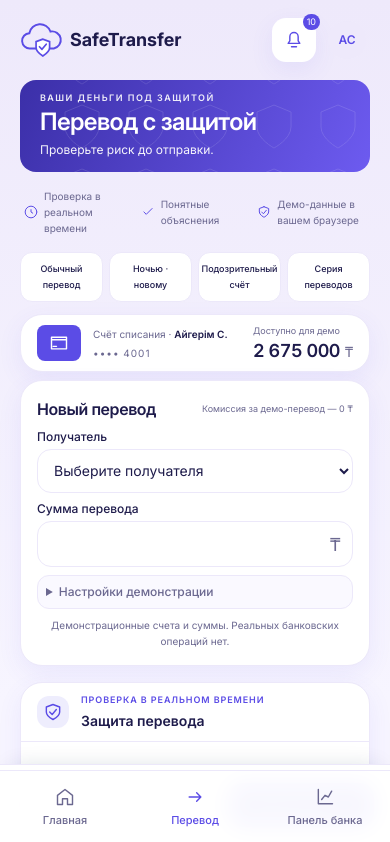
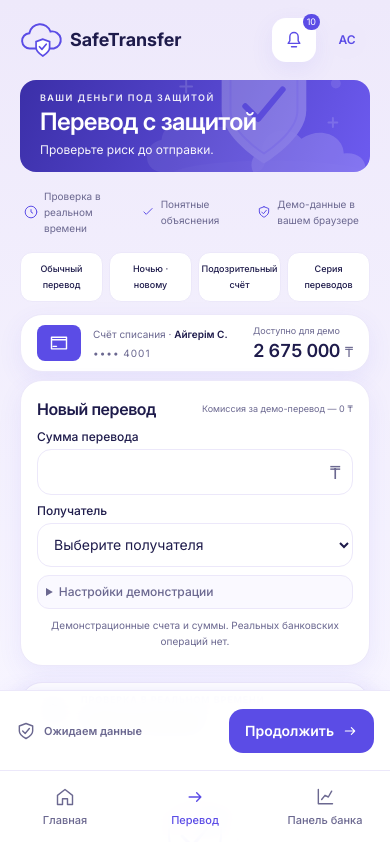
Before and after one commit to ramazanabdimalik/ITU-HACKATHON, a Next.js app in the folder web/: page /transfer in a window 390 px wide. Shown: the top 842 px of the page. Built offline with nearby package versions, Linux system fonts and the light colour scheme.

Commit message:
style: refine transfer protection and mobile decision layout

```diff
--- a/web/app/globals.css
+++ b/web/app/globals.css
@@ -96,3 +96,8 @@
 .app-bottom-nav a[aria-current="page"] { color: var(--primary); }
 @media (max-width: 1023px) { .app-main { padding-bottom: calc(var(--nav-height) + 24px + env(safe-area-inset-bottom)); } footer { padding-bottom: calc(var(--nav-height) + 24px + env(safe-area-inset-bottom)) !important; } }
 @media (prefers-reduced-motion: reduce) { button:active:not(:disabled) { transform: none; } }
+
+.mobile-transfer-bar { bottom: calc(var(--nav-height) + env(safe-area-inset-bottom)); padding-bottom: 12px; }
+.risk-panel[data-level="high"] { border-color: var(--danger-border); }
+@media (max-width: 1023px) { html { scroll-padding-bottom: 180px; } input, select, summary { scroll-margin-bottom: 180px; } }
+@media (min-width: 1024px) { .risk-panel .risk-gauge { max-height: 112px; } }
--- a/web/components/hero-band.tsx
+++ b/web/components/hero-band.tsx
@@ -1,8 +1,7 @@
-import { useId } from "react";
+import { CloudShield } from "./cloud-art";
 export function HeroBand({ eyebrow, title, subtitle, children }: { eyebrow: string; title: string; subtitle: string; children?: React.ReactNode }) {
-  const pattern = useId();
   return <section className="hero-band relative mb-3 overflow-hidden rounded-2xl px-5 py-3 text-white">
-    <svg className="pointer-events-none absolute -top-12 right-0 h-48 w-80 opacity-[.12]" viewBox="0 0 320 190" fill="none" aria-hidden="true"><defs><pattern id={pattern} width="64" height="64" patternUnits="userSpaceOnUse"><path d="m32 8-17 7v15c0 12 17 21 17 21s17-9 17-21V15L32 8Z" stroke="white" strokeWidth="1" /></pattern></defs><rect width="320" height="190" fill={`url(#${pattern})`} /></svg>
+    <CloudShield className="pointer-events-none absolute -right-5 -top-14 h-48 w-64 opacity-25" />
     <div className="relative flex flex-wrap items-center justify-between gap-3"><div><p className="mb-1 text-[9px] leading-3 font-semibold tracking-[.16em] text-white/90">{eyebrow}</p><div className="flex flex-wrap items-baseline gap-x-5 gap-y-1"><h1 className="text-2xl leading-7 font-semibold tracking-tight">{title}</h1><p className="max-w-xl text-xs leading-5 text-white/95">{subtitle}</p></div></div>{children}</div>
   </section>;
 }
--- a/web/components/mobile-transfer-bar.tsx
+++ b/web/components/mobile-transfer-bar.tsx
@@ -6,7 +6,7 @@ import { Icon } from "./icon";
 export function MobileTransferBar({ result, status, busy }: { result?: ScoreResponse; status: string; busy: boolean }) {
   const { copy } = useApp();
   const style = result ? riskStyles[result.level] : undefined;
-  return <div data-mobile-transfer-bar className="mobile-transfer-bar fixed inset-x-0 bottom-0 z-30 flex min-h-20 items-center justify-between gap-3 border-t border-line bg-white/95 px-4 py-3 shadow-[0_-6px_24px_-12px_#112d4333] backdrop-blur-md sm:hidden">
+  return <div data-mobile-transfer-bar className="mobile-transfer-bar fixed inset-x-0 bottom-0 z-30 flex min-h-20 items-center justify-between gap-3 border-t border-line bg-white/95 px-4 py-3 shadow-[0_-6px_24px_-12px_#5B4CE633] backdrop-blur-md lg:hidden">
     <div role="status" aria-live="polite" className={`flex min-w-0 items-center gap-2 text-[11px] font-semibold leading-5 ${style?.text ?? "text-muted"}`}><Icon name={style?.icon ?? (status === "loading" ? "clock" : "shield")} className="h-5 w-5 shrink-0" /><span>{result ? <><span className="mr-1 tabular-nums">{result.score}</span>· {copy[result.level]}</> : status === "loading" ? copy.mobileChecking : status === "error" ? copy.mobileCheckError : copy.mobileIdle}</span></div>
     <button type="submit" form="transfer-form" disabled={busy} aria-busy={busy} className="primary-button max-w-[55%] shrink-0 px-4">{busy ? copy.mobileChecking : copy.submit}<Icon name="arrow" className="h-4 w-4" /></button>
   </div>;
--- a/web/components/transfer-form.tsx
+++ b/web/components/transfer-form.tsx
@@ -24,11 +24,11 @@ export function TransferForm({ values, recipients, onChange, onSubmit, busy = fa
   return <form id="transfer-form" onSubmit={submit} aria-busy={busy} noValidate className="panel p-4" aria-labelledby="form-title">
     <div className="mb-2 flex items-center justify-between gap-3"><h2 id="form-title" className="text-base font-semibold tracking-tight">{copy.formTitle}</h2><span className="text-right text-[9px] leading-4 text-muted">{copy.amountHint}</span></div>
     <fieldset disabled={busy} className="grid gap-2 sm:grid-cols-2">
+      <div><label className="label" htmlFor="transfer-amount">{copy.amount}</label><div className="relative"><input id="transfer-amount" className="field pr-10 text-base font-semibold tabular-nums" inputMode="decimal" autoComplete="off" value={values.amount} maxLength={24} onChange={(e) => onChange({ amount: e.target.value })} onBlur={() => { setTouched({ ...touched, amount: true }); const amount = parseAmount(values.amount); if (Number.isFinite(amount)) onChange({ amount: formatAmountInput(amount) }); }} aria-invalid={Boolean(error("amount"))} aria-describedby={error("amount") ? "amount-error" : "amount-hint"} /><span className="pointer-events-none absolute right-3 top-2.5 text-lg text-muted">{copy.currency}</span></div><p id="amount-hint" className="sr-only">{copy.amountHint}</p>{error("amount") && <p id="amount-error" className="mt-1 text-xs text-high">{error("amount")}</p>}</div>
       <div><label className="label" htmlFor="transfer-recipientId">{copy.recipient}</label><select id="transfer-recipientId" className="field" value={values.recipientId} onChange={(e) => onChange({ recipientId: e.target.value })} onBlur={() => setTouched({ ...touched, recipientId: true })} aria-invalid={Boolean(error("recipientId"))} aria-describedby={error("recipientId") ? "recipient-error" : undefined}><option value="">{copy.chooseRecipient}</option>{knownRecipients.map((r) => <option key={r.id} value={r.id}>{r.name} · {r.maskedAccount}</option>)}<option value="new">+ {copy.newRecipient}</option></select>{error("recipientId") && <p id="recipient-error" className="mt-1 text-xs text-high">{error("recipientId")}</p>}</div>
-      <div><label className="label" htmlFor="transfer-amount">{copy.amount}</label><div className="relative"><input id="transfer-amount" className="field pr-10 text-base font-semibold tabular-nums" inputMode="decimal" autoComplete="off" value={values.amount} maxLength={24} onChange={(e) => onChange({ amount: e.target.value })} onBlur={() => { setTouched({ ...touched, amount: true }); const amount = parseAmount(values.amount); if (Number.isFinite(amount)) onChange({ amount: formatAmountInput(amount) }); }} aria-invalid={Boolean(error("amount"))} aria-describedby={error("amount") ? "amount-error" : "amount-hint"} /><span className="pointer-events-none absolute right-3 top-2.5 text-lg text-muted">{copy.currency}</span></div><p id="amount-hint" className="sr-only">{copy.amountHint}</p>{error("amount") && <p id="amount-error" className="mt-1 text-xs text-high">{error("amount")}</p>}</div>
       {values.recipientId === "new" && <div className="grid gap-2 rounded-xl bg-canvas p-2 sm:col-span-2 sm:grid-cols-2"><div><label htmlFor="transfer-recipientName" className="label">{copy.recipientName}</label><input id="transfer-recipientName" className="field" value={values.recipientName} maxLength={80} autoComplete="off" onChange={(e) => onChange({ recipientName: e.target.value })} onBlur={() => setTouched({ ...touched, recipientName: true })} aria-invalid={Boolean(error("recipientName"))} aria-describedby={error("recipientName") ? "name-error" : undefined} />{error("recipientName") && <p id="name-error" className="mt-1 text-xs text-high">{error("recipientName")}</p>}</div><div><label htmlFor="transfer-recipientAccount" className="label">{copy.recipientAccount}</label><input id="transfer-recipientAccount" className="field" value={values.recipientAccount} maxLength={40} autoComplete="off" spellCheck={false} title={copy.accountHint} onChange={(e) => onChange({ recipientAccount: e.target.value })} onBlur={() => setTouched({ ...touched, recipientAccount: true })} aria-invalid={Boolean(error("recipientAccount"))} aria-describedby={`account-hint${error("recipientAccount") ? " account-error" : ""}`} /><p id="account-hint" className="mt-1 text-[10px] leading-4 text-muted">{copy.accountHintShort}</p>{error("recipientAccount") && <p id="account-error" className="mt-1 text-xs text-high">{error("recipientAccount")}</p>}</div></div>}
       <details className="rounded-xl border border-line bg-canvas/60 p-2 sm:col-span-2"><summary className="cursor-pointer text-xs font-medium text-muted">{copy.simulation}</summary><div className="mt-3 grid gap-3 sm:grid-cols-2"><div><label className="label" htmlFor="transfer-device">{copy.device}</label><select id="transfer-device" className="field" value={values.device} onChange={(e) => onChange({ device: e.target.value as TransferFormValues["device"] })}><option value="known">{copy.thisDevice}</option><option value="new">{copy.newDevice}</option></select></div><div><label className="label" htmlFor="transfer-time">{copy.time}</label><select id="transfer-time" className="field" value={values.time} onChange={(e) => onChange({ time: e.target.value as TransferFormValues["time"] })}><option value="now">{copy.now}</option><option value="night">{copy.night}</option></select></div></div></details>
-      <button type="submit" className="primary-button hidden w-full sm:col-span-2 sm:inline-flex">{busy ? copy.sending : copy.submit}<Icon name="arrow" /></button>
+      <button type="submit" className="primary-button hidden w-full sm:col-span-2 lg:inline-flex">{busy ? copy.sending : copy.submit}<Icon name="arrow" /></button>
     </fieldset>
     <p className="mt-2 text-center text-[10px] leading-4 text-muted">{copy.fakeOnly}</p>
   </form>;
--- a/web/components/transfer-screen.tsx
+++ b/web/components/transfer-screen.tsx
@@ -71,5 +71,5 @@ function TransferWorkspace({ recipients, initialValues }: { recipients: Recipien
 export function TransferScreen({ recipients, prefill }: { recipients: Recipient[]; prefill?: TransferFormValues }) {
   const { copy, customer, customers, setCustomerId } = useApp();
   const [scenario, setScenario] = useState<{ id: ScenarioId; nonce: number } | null>(null);
-  return <div className="pb-20 sm:pb-0"><HeroBand eyebrow={copy.eyebrow} title={copy.title} subtitle={copy.subtitle} /><TrustStrip /><DemoScenarios active={customer.id === customers[0].id ? scenario?.id : undefined} onSelect={(id) => { setCustomerId(customers[0].id); setScenario({ id, nonce: Date.now() }); }} /><TransferWorkspace key={`${customer.id}-${scenario?.nonce ?? 0}`} recipients={recipients} initialValues={scenario && customer.id === customers[0].id ? scenarioValues(scenario.id, customers[0], copy.demoPerson) : prefill ?? emptyForm} /></div>;
+  return <div className="pb-40 lg:pb-0"><HeroBand eyebrow={copy.eyebrow} title={copy.title} subtitle={copy.subtitle} /><TrustStrip /><DemoScenarios active={customer.id === customers[0].id ? scenario?.id : undefined} onSelect={(id) => { setCustomerId(customers[0].id); setScenario({ id, nonce: Date.now() }); }} /><TransferWorkspace key={`${customer.id}-${scenario?.nonce ?? 0}`} recipients={recipients} initialValues={scenario && customer.id === customers[0].id ? scenarioValues(scenario.id, customers[0], copy.demoPerson) : prefill ?? emptyForm} /></div>;
 }
```
Also changed, not shown: web/components/transfer-decision.tsx (+7 -7 lines), 1 other file (tests, documents, lock files or other folders).
